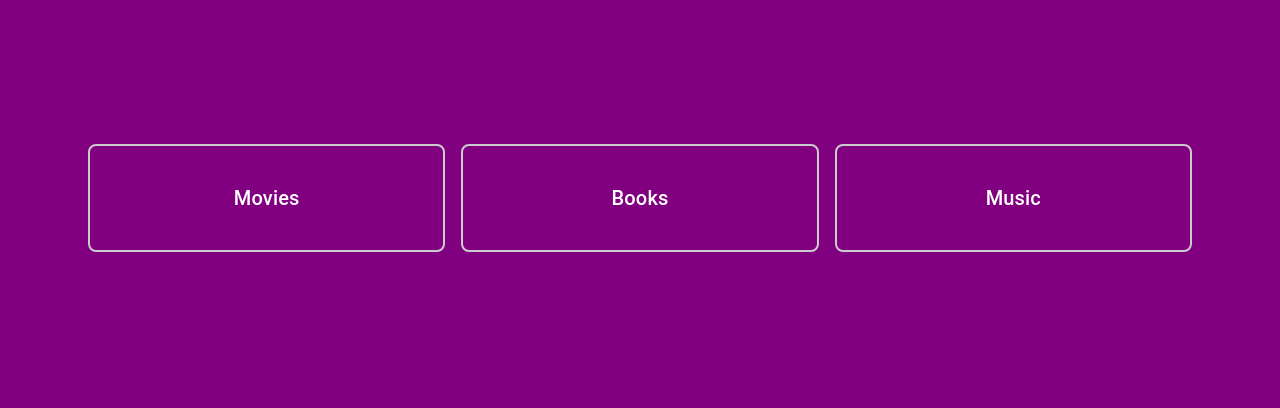
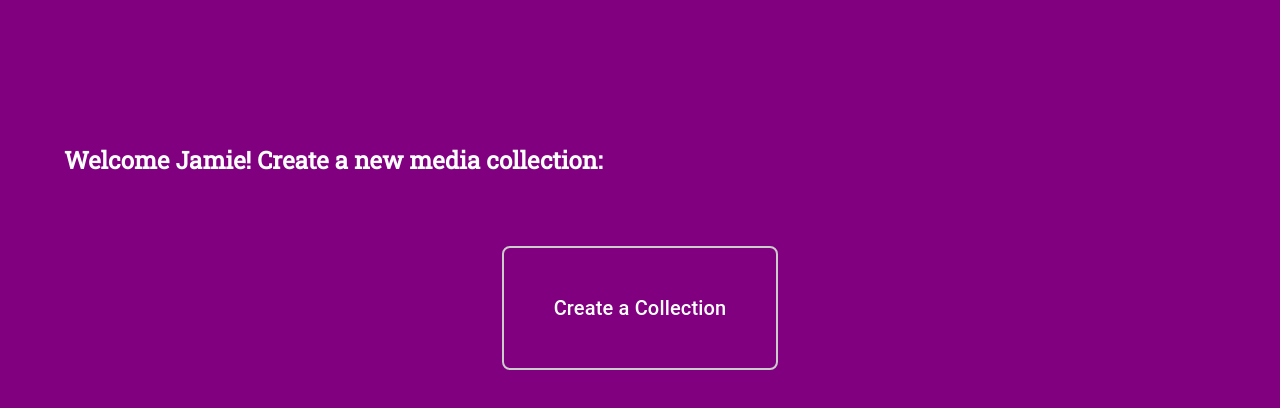
Before and after one commit to jamiepompei/media-inventory-ui, a React (Vite) app in the folder media-inventory-ui/: page / in a window 1280 px wide. Shown: the top 408 px of the page. Built offline with nearby package versions, Linux system fonts and the light colour scheme.

Commit message:
added welcome message component with conditional header text

```diff
--- a/media-inventory-ui/src/components/media/Collection.tsx
+++ b/media-inventory-ui/src/components/media/Collection.tsx
@@ -1,11 +1,21 @@
 import { Container, Box, Typography, ImageList, ImageListItem} from '@mui/material';
+import WelcomeMessage from './WelcomeMessage';
 
 // Sample data for user collections
 const userCollections = [
-    { id: 1, name: 'Movies' },
-    { id: 2, name: 'Books' },
-    { id: 3, name: 'Music' },
+    // { id: 1, name: 'Movies' },
+    // { id: 2, name: 'Books' },
+    // { id: 3, name: 'Music' },
   ];
+
+const user = {
+  userName: "Jamie",
+  isCollectionEmpty: () => isCollectionEmpty(userCollections)
+}
+
+const isCollectionEmpty = (collection: any) => {
+  return collection.length === 0;
+}
 
 const handleClick = (id: number | null) => {
   if (id == null) {
@@ -17,13 +27,18 @@ const handleClick = (id: number | null) => {
 
   const CollectionPage = () => {
     return (
-
+      <>
+      <Box sx={{ mb: '10px' }}>
+        <WelcomeMessage userName={user.userName} isCollectionEmpty={user.isCollectionEmpty()}
+        ></WelcomeMessage>
+      </Box>
         <Container>
             {userCollections.length > 0 ? (
               <ImageList cols={3} gap={16}>
                 {userCollections.map((collection) => (
                   <ImageListItem key={collection.id} onClick={() => handleClick(collection.id)}>
                     <Box
+                      mt="50px"
                       display="flex"
                       alignItems="center"
                       justifyContent="center"
@@ -42,6 +57,7 @@ const handleClick = (id: number | null) => {
                 <Box>
                   <Box
                     display="flex"
+                    mt="50px"
                     alignItems="center"
                     justifyContent="center"
                     height="15vh"
@@ -50,12 +66,13 @@ const handleClick = (id: number | null) => {
                     sx={{ cursor: 'pointer', textAlign: 'center' }}
                     onClick={() => handleClick(null)}
                   >
-                    <Typography variant="h6" sx={{ padding: '10px' }}>Create a Collection</Typography>
+                    <Typography variant="h6" sx={{ padding: '50px' }}>Create a Collection</Typography>
                   </Box>
                 </Box>
               </Box>
             )}
         </Container>
+        </>
       );
   };
 
--- /dev/null
+++ b/media-inventory-ui/src/components/media/WelcomeMessage.tsx
@@ -0,0 +1,20 @@
+import React from 'react';
+
+interface WelcomeMessageProps {
+  userName: string;
+  isCollectionEmpty: boolean;
+}
+
+const WelcomeMessage: React.FC<WelcomeMessageProps> = ({ userName, isCollectionEmpty }) => {
+  return (
+    <div>
+      {isCollectionEmpty ? (
+        <h2>Welcome {userName}! Create a new media collection:</h2>
+      ) : (
+        <h2>Welcome {userName}! View your media collection:</h2>
+      )}
+    </div>
+  );
+};
+
+export default WelcomeMessage;
--- a/media-inventory-ui/src/pages/Home.tsx
+++ b/media-inventory-ui/src/pages/Home.tsx
@@ -2,6 +2,7 @@
 import { Container, Box, Button } from '@mui/material';
 import TypingAnimation from '../components/shared/typer/TypingAnimation';
 import CollectionPage from '../components/media/Collection';
+import WelcomeMessage from '../components/media/WelcomeMessage';
 
 interface HomePageProps {
     isLoggedIn: boolean; // Define the type of isLoggedIn prop
```
